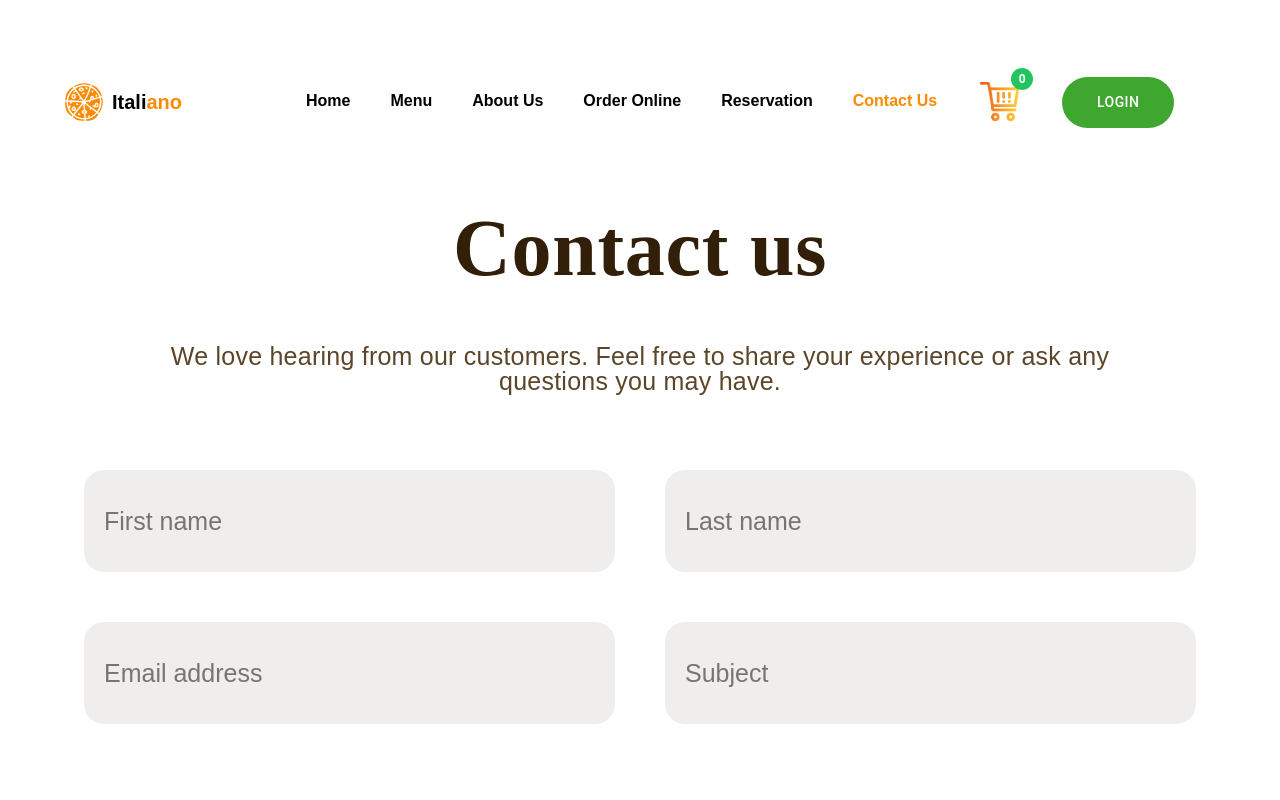
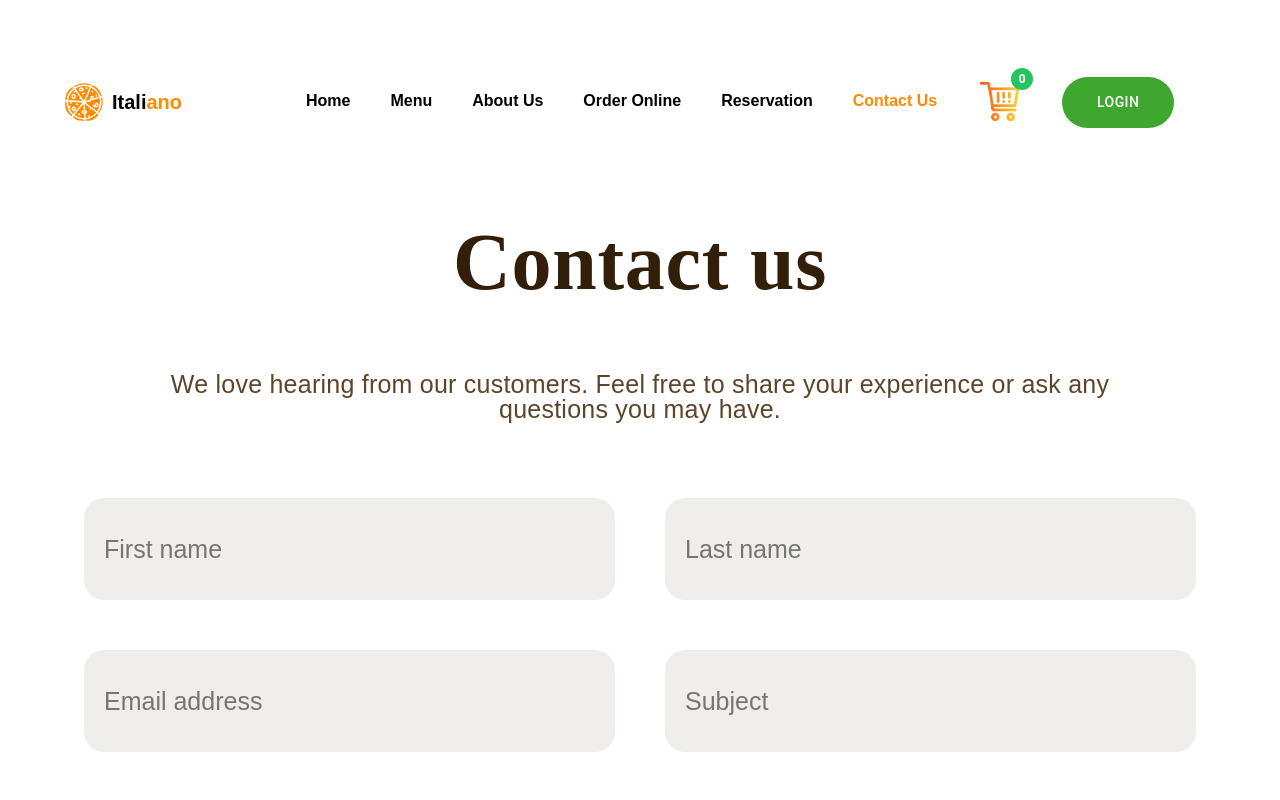
Before and after one commit to WilliamIsmoilov/italiano-react, a React (Vite) app: page /contactUs in a window 1280 px wide. Shown: the top 800 px of the page. Built offline with nearby package versions, Linux system fonts and the light colour scheme.

Commit message:
feat: make correction on booking section

```diff
--- a/src/css/contact.css
+++ b/src/css/contact.css
@@ -16,8 +16,9 @@
 }
 
 .contact .contact-frame .contact-section .contact-title {
-  width: 500px;
-  height: 92px;
+  width: 100%;
+  max-width: 500px;
+  height: auto;
   opacity: 1;
   font-family: Tinos;
   font-weight: 700;
@@ -29,6 +30,7 @@
   flex-direction: row;
   justify-content: center;
   align-items: center;
+  white-space: nowrap;
 }
 
 .contact .contact-frame .contact-section .contact-desc {
```
